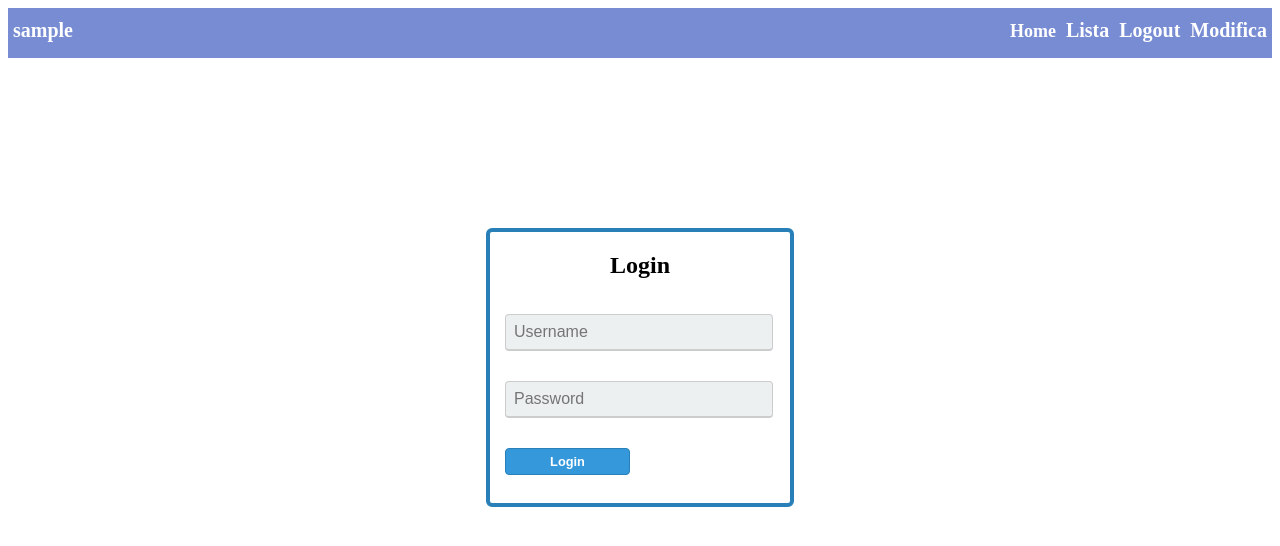
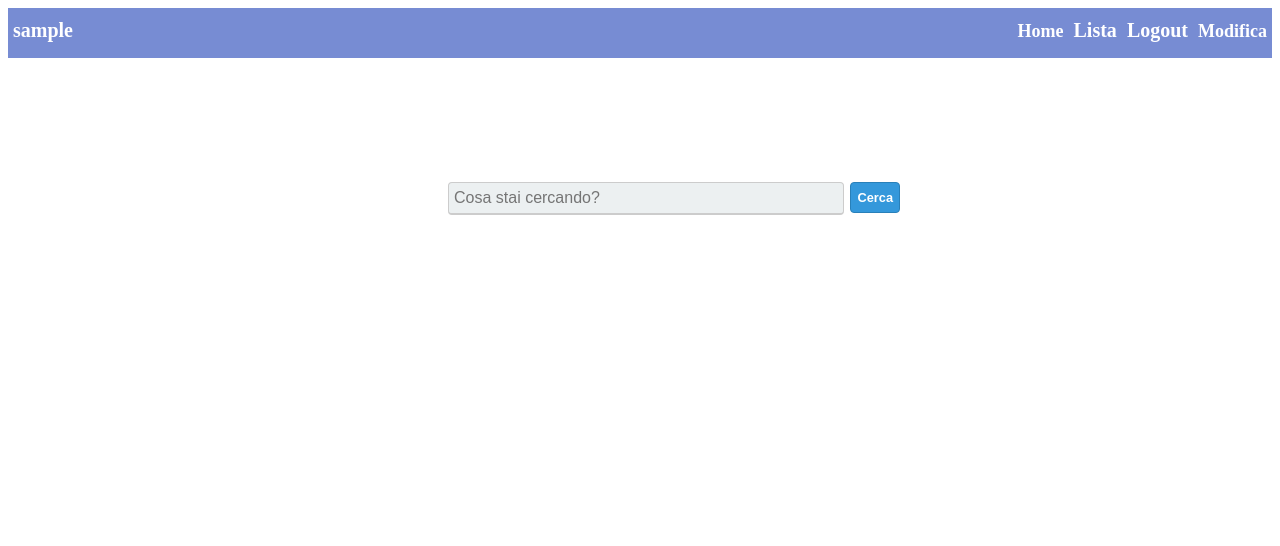
Before and after one commit to Shazray/Esercitazione2, an Angular app: page /app-edit in a window 1280 px wide. Before the commit this address led to /login. Shown: the top 546 px of the page. Built offline with nearby package versions, Linux system fonts and the light colour scheme; sample sign-in values are in the browser's storage.

Commit message:
Aggiunta del collegamento da detail-list a edit funzionante

```diff
--- a/src/app/Components/edit-game/edit-game.component.css
+++ b/src/app/Components/edit-game/edit-game.component.css
@@ -16,26 +16,30 @@ body {
 }
 
 .searchTerm {
+    background: #ecf0f1;
     float: left;
     width: 100%;
-    border: 3px solid #00B4CC;
+    border: #ccc 1px solid;
+    border-bottom: #ccc 2px solid;
     padding: 5px;
     height: 20px;
-    border-radius: 5px;
+    font-size: 1em;
+    border-radius: 4px;
     outline: none;
-    color: #9DBFAF;
+    color: #AAAAAA;
 }
 
 .searchButton {
     position: absolute;
-    right: -50px;
+    right: -68px;
     width: auto;
-    height: 36px;
-    border: 1px solid #00B4CC;
-    background: #00B4CC;
+    height: 31px;
+    border: #2980b9 1px solid;
+    background: #3498db;
     text-align: center;
-    color: #fff;
-    border-radius: 5px;
+    color: white;
+    border-radius: 4px;
     cursor: pointer;
-    font-size: 20px;
+    font-weight: 800;
+    font-size: 0.8em;
 }
--- a/src/app/Components/edit-game/edit-game.component.html
+++ b/src/app/Components/edit-game/edit-game.component.html
@@ -1,23 +1,21 @@
 <div class="wrap">
     <div class="search">
         <input type="text" class="searchTerm" placeholder="Cosa stai cercando?" [(ngModel)]="search">
-        <button type="submit" class="searchButton"> Cerca
+        <button type="submit" class="searchButton" (click)="searchItem()"> Cerca
     </button>
     </div>
     <br>
     <br>
-    <div>
-        <form *ngIf="exist">
-            <br>
-            <div>id: <input type="text" id="id" placeholder="Modifica l'id..."></div>
-            <br>
-            <div>name:<input type="text" id="nome" placeholder="Modifica il nome..."></div>
-            <br>
-            <div>descrizione: <input type="text" id="descri" placeholder="Modifica la descrizione..."></div>
-            <br>
-            <div>genere: <input type="text" id="descri" placeholder="Modifica il genere..."></div>
-            <br>
 
-        </form>
+    <div *ngIf="exist" style="margin-top: 70px">
+        {{currentGame.id}} <br> Titolo: <input type="text" [(ngModel)]="currentGame.nome" />
+        <br> Genere: <select [(ngModel)]="currentGame.genere.descrizione">
+                <ng-container *ngFor="let genere of generes">
+                    <option>{{genere.descrizione}}</option>
+                </ng-container>
+            </select>
+        <button (click)="editItem()">Applica Modifiche</button>
     </div>
-</div>
+    <div *ngIf="error">
+        Non sai cercare!
+    </div>
--- a/src/app/Components/edit-game/edit-game.component.ts
+++ b/src/app/Components/edit-game/edit-game.component.ts
@@ -2,6 +2,9 @@ import { Component, OnInit, Input } from '@angular/core';
 import { GameItem } from '../../gameItem';
 import { DetailGameService } from '../../Services/detail-game.service';
 import { ListGameService } from '../../Services/list.game.service';
+import { ActivatedRoute, NavigationStart, Router } from '@angular/router';
+import { Genere } from '../../genere';
+import { ListGenereService } from '../../Services/list.genere.service';
 
 @Component({
   selector: 'app-edit',
@@ -10,13 +13,63 @@ import { ListGameService } from '../../Services/list.game.service';
 })
 export class EditGameComponent {
 
+  currentGame: GameItem;
+  generes: Genere[];
+  search: string;
+  exist: boolean = false;
+  error: boolean;
+  loadedFromDetailPage: boolean = false;
 
-search: string;
-exist: boolean = false;
+  constructor(private listGameService: ListGameService, private route: ActivatedRoute, private listGenereService: ListGenereService, private router: Router) {
 
-constructor(private listService: ListGameService){
+    this.route.params.subscribe(params => {
+      if (params['id'] != '' && params['id'] != null) {
+        this.currentGame = this.listGameService.getGameById(params['id']);
+        this.loadedFromDetailPage = true;
+      }
+      else {
+        this.loadedFromDetailPage = false;
+      }
+    })
 
-}
+  }
+
+  ngOnInit() {
+
+    if (this.loadedFromDetailPage && this.currentGame && this.currentGame.nome != "") {
+      this.search = this.currentGame.nome;
+      this.exist = true;
+    }
+    this.generes = this.listGenereService.getGeneresList();
+  }
+
+
+  searchItem() {
+    if (this.search != "") {
+      this.currentGame = this.listGameService.lookingFor(this.search);
+    }
+    if (this.currentGame != null) {
+      this.exist = true;
+      this.error = false;
+    }
+    else {
+      this.exist = false;
+      this.error = true;
+    }
+  }
+
+  editItem() {
+    this.listGameService.editGame(this.currentGame);
+    alert("modifiche applicate correttamente");
+    this.goToDetail();
+
+  }
+
+  goToDetail() {
+    this.router.navigate[('/detail/' + this.currentGame.id)];
+  }
+
+
 
 
 
--- a/src/app/Components/game-detail/game-detail.component.html
+++ b/src/app/Components/game-detail/game-detail.component.html
@@ -1,10 +1,10 @@
-<div *ngIf="currentGame1">
-    <br> id: {{currentGame1.id}}
+<div *ngIf="currentGame">
+    <br> id: {{currentGame.id}}
     <br>
-    <div>nome: {{ currentGame1.nome }}</div>
-    <div>genere: {{ currentGame1.genere.descrizione }}</div>
+    <div>nome: {{ currentGame.nome }}</div>
+    <div>genere: {{ currentGame.genere.descrizione }}</div>
     <br>
     <button routerLink="/list/">Back</button>
-    <button routerLink="/app-edit/" *ngIf="permission">Edit</button>
+    <button (click)="goToEdit()" *ngIf="permission">Edit</button>
 
 </div>
--- a/src/app/Components/game-detail/game-detail.component.ts
+++ b/src/app/Components/game-detail/game-detail.component.ts
@@ -2,7 +2,7 @@ import { Component, OnInit, Input } from '@angular/core';
 import { GameItem } from '../../gameItem';
 import { DetailGameService } from '../../Services/detail-game.service';
 import { ListGameService } from '../../Services/list.game.service';
-import { ActivatedRoute } from '@angular/router';
+import { ActivatedRoute, Router } from '@angular/router';
 import { LoggedUser } from '../../LoggedUser';
 import { LoginService } from '../../Services/login.service';
 
@@ -17,22 +17,26 @@ export class GameDetailComponent{
 
   @Input()
   IdSelected: string;
-  currentGame1: GameItem;
+  currentGame: GameItem;
 
-  constructor(private route: ActivatedRoute, private listService: ListGameService, private loginService: LoginService) {
+  constructor(private route: ActivatedRoute, private listService: ListGameService, private loginService: LoginService, private router: Router) {
     this.permission = (JSON.parse(sessionStorage.getItem("user")) as LoggedUser).isAdmin;
 
     this.route.params.subscribe(params => {
       if(params['id'] != '' &&  params ['id'] != null )
       {
-        this.currentGame1 = this.listService.getGameById(params ['id']);
+        this.currentGame = this.listService.getGameById(params ['id']);
       }
     })
-
-
 
   }
 
   ngOnInit() {
   }
+
+  goToEdit()
+  {
+    this.router.navigate(["/app-edit/"+this.currentGame.id]);
+  }
+
 }
--- a/src/app/Components/router/router.module.ts
+++ b/src/app/Components/router/router.module.ts
@@ -16,7 +16,8 @@ const routes: Routes = [
     { path: "home", component: HomeComponent, canActivate: [AuthGuard] },
     { path: "list", component: GameListComponent, canActivate: [AuthGuard] },
     { path: "detail/:id", component: GameDetailComponent, canActivate: [AuthGuard] },
-    { path: "app-edit", component: EditGameComponent, resolve:[AuthGuard] },
+    { path: "app-edit", component: EditGameComponent, canActivate:[AuthGuard] },
+    { path: "app-edit/:id", component: EditGameComponent, canActivate: [AuthGuard] },
     { path: "logout", component: LogoutComponent, canActivate: [AuthGuard] }
 
 ];
--- a/src/app/Services/list.game.service.ts
+++ b/src/app/Services/list.game.service.ts
@@ -10,11 +10,7 @@ export class ListGameService{
 
 
 
-    private items: GameItem[] = [];
-
-
-    constructor(private listGenereService: ListGenereService){
-        this.items = [ new GameItem("01", "Quake", this.listGenereService.getGenereById("05"), "10/10 IGN", 99.99, "01/01/1999"),
+    private items: GameItem[] = [new GameItem("01", "Quake", this.listGenereService.getGenereById("05"), "10/10 IGN", 99.99, "01/01/1999"),
     new GameItem("02", "Halo", this.listGenereService.getGenereById("05"), "9/10 IGN", 99.99, "01/01/1999","XBOX"),
     new GameItem("03", "Bloodborn", this.listGenereService.getGenereById("03"), "10/10 IGN", 99.99, "01/01/1999", "PS4"),
     new GameItem("04", "CS:GO",  this.listGenereService.getGenereById("05"), "10/10 IGN", 99.99, "01/01/1999"),
@@ -33,7 +29,10 @@ export class ListGameService{
     new GameItem("17", "Sacred", this.listGenereService.getGenereById("03"), "10/10 IGN", 99.99, "01/01/1999"),
     new GameItem("18", "Sea of Thieves",  this.listGenereService.getGenereById("03"), "10/10 IGN", 99.99, "01/01/1999","XBOX"),
     new GameItem("19", "Slay the Spire", this.listGenereService.getGenereById("03"), "10/10 IGN", 99.99, "01/01/1999"),
-    new GameItem("20", "Civilization VI", this.listGenereService.getGenereById("03"), "10/10 IGN", 99.99, "01/01/1999")]
+    new GameItem("20", "Civilization VI", this.listGenereService.getGenereById("03"), "10/10 IGN", 99.99, "01/01/1999")];
+
+
+    constructor(private listGenereService: ListGenereService){
     }
 
     getGameItemList(): GameItem[] {
@@ -61,6 +60,21 @@ export class ListGameService{
     }
   }
 
+  lookingFor(cercato: string): GameItem {
+
+    for (let item of this.items) {
+        if (item.nome.toLowerCase() === cercato.toLocaleLowerCase()) {
+            let trovato = true;
+            let currentGame = this.getGameById(item.id);
+
+            return currentGame;
+        }
+    }
+    return null;
+
+
+}
+
 
 
 
```
